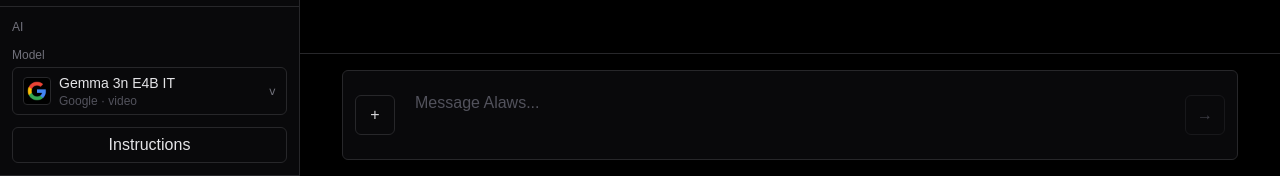
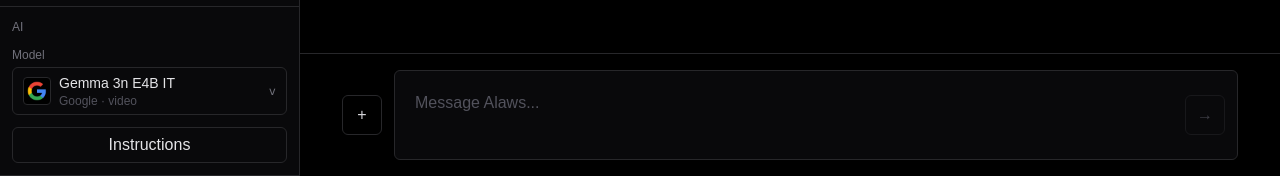
Before and after one commit to jhon6264/AI-Video-Analyzation, a Next.js app: page / in a window 1280 px wide. Shown: the part 624-800 px from the top of the page. Built offline with nearby package versions, Linux system fonts and the light colour scheme.

Commit message:
Update: Update the UI

```diff
--- a/src/components/Composer.tsx
+++ b/src/components/Composer.tsx
@@ -162,7 +162,26 @@ export default function Composer({ isSending, onStop, onSubmit }: ComposerProps)
       className="shrink-0 border-t border-zinc-800 bg-black px-[clamp(1rem,3vw,1.5rem)] py-[clamp(1rem,2vh,1.5rem)]"
       onSubmit={submit}
     >
-      <div className="mx-auto max-w-4xl rounded-md border border-zinc-800 bg-zinc-950 p-[clamp(0.5rem,1vw,0.75rem)] focus-within:border-zinc-600">
+      <div className="mx-auto max-w-4xl flex items-center gap-3">
+        <input
+          accept="image/png,image/jpeg,image/webp,video/mp4,video/webm,video/quicktime"
+          aria-label="Upload image or video"
+          className="hidden"
+          multiple
+          onChange={handleFiles}
+          ref={fileInputRef}
+          type="file"
+        />
+        <button
+          aria-label="Attach image or video"
+          className="grid h-10 w-10 shrink-0 place-items-center rounded-md border border-zinc-800 text-lg text-zinc-300 transition hover:border-zinc-600 hover:text-white disabled:cursor-not-allowed disabled:border-zinc-900 disabled:text-zinc-700"
+          disabled={isSending}
+          onClick={() => fileInputRef.current?.click()}
+          type="button"
+        >
+          +
+        </button>
+        <div className="flex-1 rounded-md border border-zinc-800 bg-zinc-950 p-[clamp(0.5rem,1vw,0.75rem)] focus-within:border-zinc-600">
           {attachments.length ? (
             <div className="mb-2 flex gap-2 overflow-x-auto pb-1">
               {attachments.map((attachment) => (
@@ -217,26 +236,7 @@ export default function Composer({ isSending, onStop, onSubmit }: ComposerProps)
               ))}
             </div>
           ) : null}
-        <div className="flex flex-col gap-3 sm:flex-row sm:items-center">
-          <input
-            accept="image/png,image/jpeg,image/webp,video/mp4,video/webm,video/quicktime"
-            aria-label="Upload image or video"
-            className="hidden"
-            multiple
-            onChange={handleFiles}
-            ref={fileInputRef}
-            type="file"
-          />
-          <button
-            aria-label="Attach image or video"
-            className="grid h-10 w-10 shrink-0 place-items-center rounded-md border border-zinc-800 text-lg text-zinc-300 transition hover:border-zinc-600 hover:text-white disabled:cursor-not-allowed disabled:border-zinc-900 disabled:text-zinc-700 sm:block"
-            disabled={isSending}
-            onClick={() => fileInputRef.current?.click()}
-            type="button"
-          >
-            +
-          </button>
-          <div className="flex items-center gap-2 flex-1">
+          <div className="flex items-center gap-2">
             <textarea
               aria-label="Message Alaws"
               className="max-h-40 min-h-12 flex-1 resize-none bg-transparent px-2 py-2 font-mono text-[clamp(0.8rem,1.2vw,0.875rem)] leading-6 text-zinc-100 outline-none placeholder:text-zinc-600"
```
Lines whose indentation alone changed are shown as unchanged.
